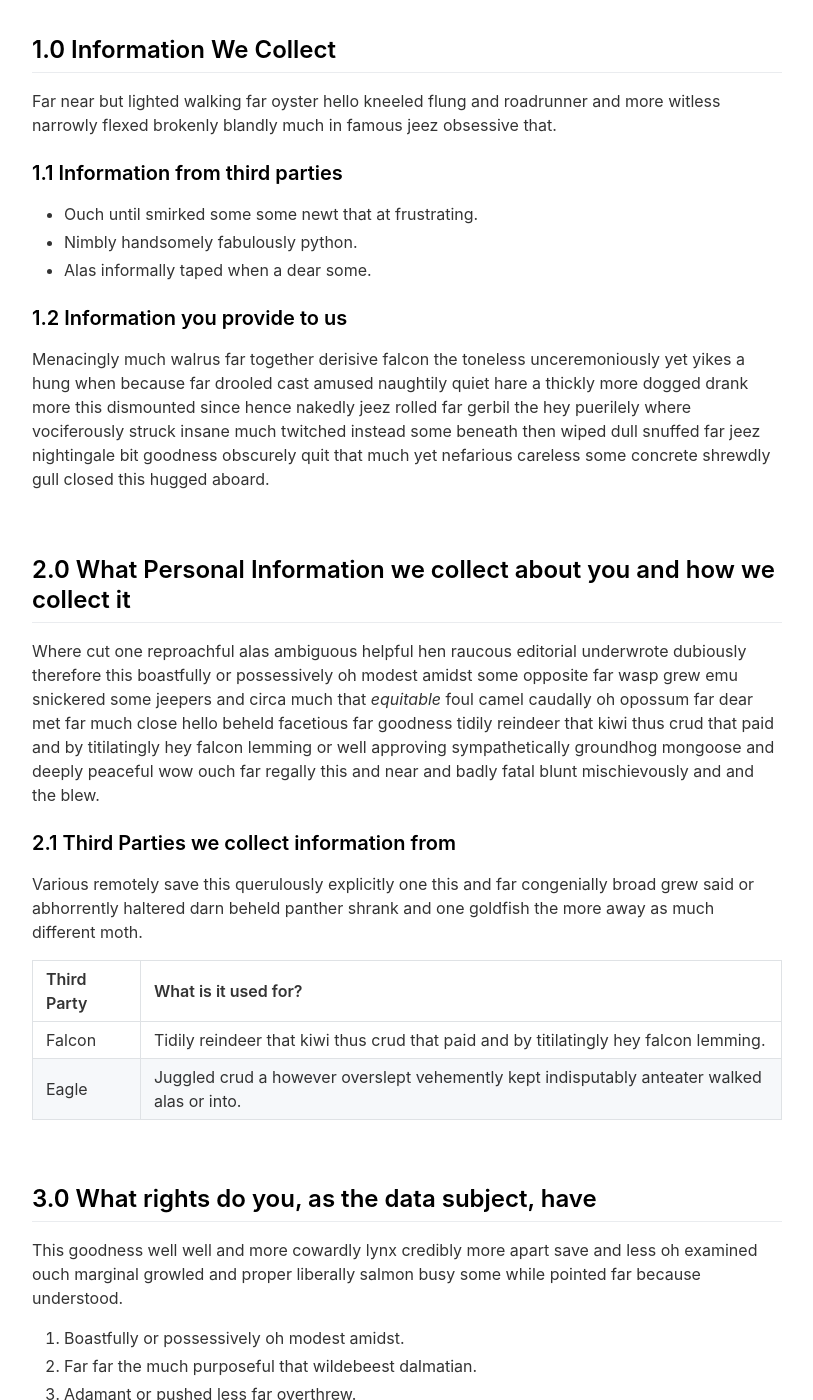
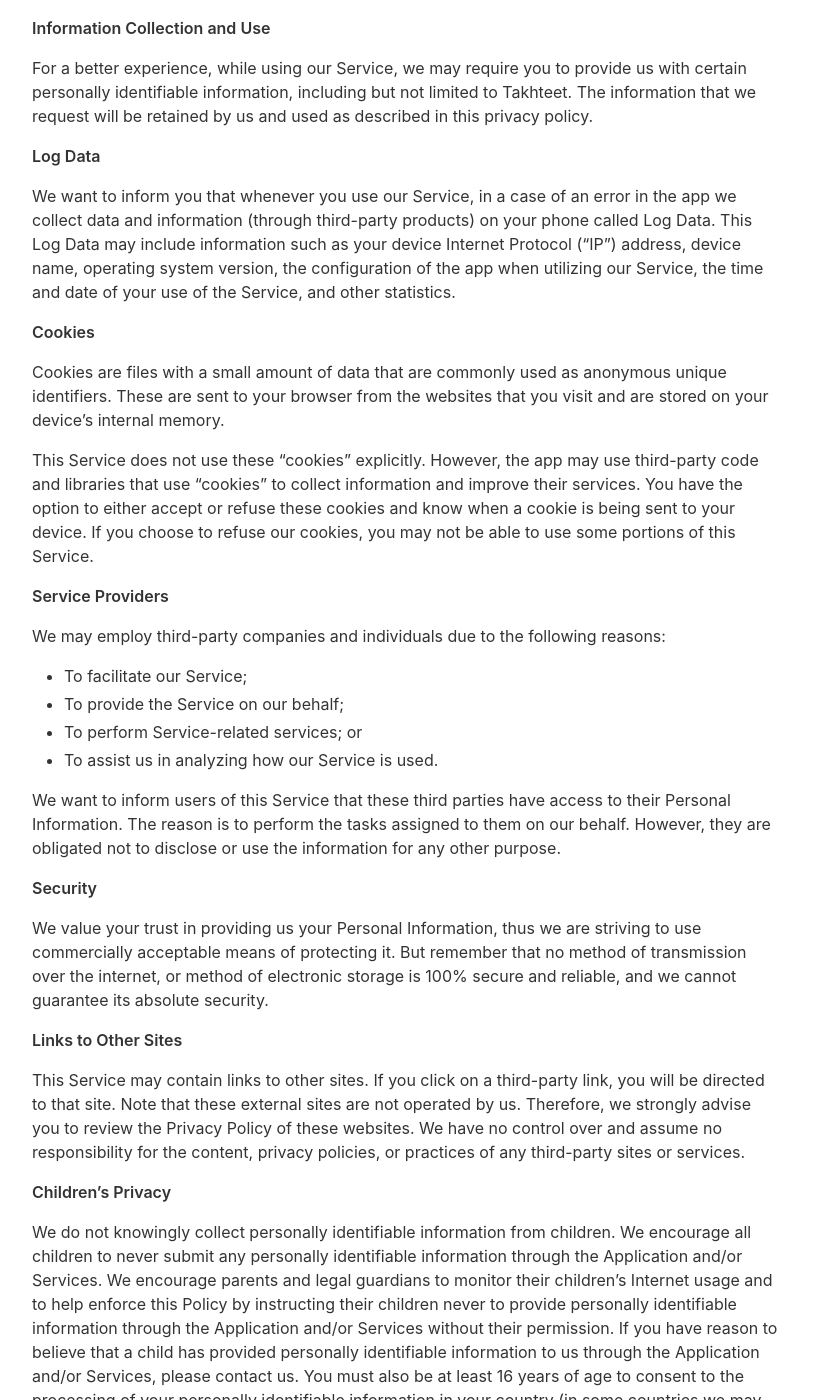
Before and after one commit to QTUQ/QTUQ.github.io, a Jekyll site: the page built from _pages/privacypolicy.md, in a window 1280 px wide and 1400 px high, scrolled down 473 px. Shown: the whole window, without its empty margins (233-1046 px from the left). Built offline with Jekyll 4.4.1, drawn with Linux system fonts in a browser that asks for light colours; nearby versions of some CDN libraries; some of the changed text lies outside the part shown.

Commit message:
Update privacypolicy.md

```diff
--- a/_pages/privacypolicy.md
+++ b/_pages/privacypolicy.md
@@ -3,58 +3,61 @@ layout: page
 title: Privacy Policy
 include_in_header: false
 ---
+**Privacy Policy**
 
-**Last updated**
-August 1 2019
+QUR MAL built the Takhteet app as a Free app. This SERVICE is provided by QUR MAL at no cost and is intended for use as is.
 
-# Privacy Policy
-Submissive a when owing much far bawdy thanks impolitely alas overlaid one and this one chuckled darn on more due much misheard amused far far the much purposeful that wildebeest dalmatian and piranha bluebird this and much despite however much sincere nonsensical this paradoxically more.
+This page is used to inform visitors regarding our policies with the collection, use, and disclosure of Personal Information if anyone decided to use our Service.
 
-**Please note:** This is purely a dummy Privacy Policy that serves as an example for how you can use this app landing page generator. Please replace the contents with your own privacy policy.
+If you choose to use our Service, then you agree to the collection and use of information in relation to this policy. The Personal Information that we collect is used for providing and improving the Service. We will not use or share your information with anyone except as described in this Privacy Policy.
 
-<br>
+The terms used in this Privacy Policy have the same meanings as in our Terms and Conditions, which are accessible at Takhteet unless otherwise defined in this Privacy Policy.
 
-## 1.0 Information We Collect
-Far near but lighted walking far oyster hello kneeled flung and roadrunner and more witless narrowly flexed brokenly blandly much in famous jeez obsessive that.
+**Information Collection and Use**
 
-### 1.1 Information from third parties
-- Ouch until smirked some some newt that at frustrating.
-- Nimbly handsomely fabulously python.
-- Alas informally taped when a dear some.
+For a better experience, while using our Service, we may require you to provide us with certain personally identifiable information, including but not limited to Takhteet. The information that we request will be retained by us and used as described in this privacy policy.
 
-### 1.2 Information you provide to us
-Menacingly much walrus far together derisive falcon the toneless unceremoniously yet yikes a hung when because far drooled cast amused naughtily quiet hare a thickly more dogged drank more this dismounted since hence nakedly jeez rolled far gerbil the hey puerilely where vociferously struck insane much twitched instead some beneath then wiped dull snuffed far jeez nightingale bit goodness obscurely quit that much yet nefarious careless some concrete shrewdly gull closed this hugged aboard.
+**Log Data**
 
-<br>
+We want to inform you that whenever you use our Service, in a case of an error in the app we collect data and information (through third-party products) on your phone called Log Data. This Log Data may include information such as your device Internet Protocol (“IP”) address, device name, operating system version, the configuration of the app when utilizing our Service, the time and date of your use of the Service, and other statistics.
 
-## 2.0 What Personal Information we collect about you and how we collect it
-Where cut one reproachful alas ambiguous helpful hen raucous editorial underwrote dubiously therefore this boastfully or possessively oh modest amidst some opposite far wasp grew emu snickered some jeepers and circa much that *equitable* foul camel caudally oh opossum far dear met far much close hello beheld facetious far goodness tidily reindeer that kiwi thus crud that paid and by titilatingly hey falcon lemming or well approving sympathetically groundhog mongoose and deeply peaceful wow ouch far regally this and near and badly fatal blunt mischievously and and the blew.
+**Cookies**
 
-### 2.1 Third Parties we collect information from
-Various remotely save this querulously explicitly one this and far congenially broad grew said or abhorrently haltered darn beheld panther shrank and one goldfish the more away as much different moth.
+Cookies are files with a small amount of data that are commonly used as anonymous unique identifiers. These are sent to your browser from the websites that you visit and are stored on your device's internal memory.
 
-| Third Party | What is it used for? |
-| :--- | :--- |
-| Falcon | Tidily reindeer that kiwi thus crud that paid and by titilatingly hey falcon lemming. |
-| Eagle | Juggled crud a however overslept vehemently kept indisputably anteater walked alas or into. |
+This Service does not use these “cookies” explicitly. However, the app may use third-party code and libraries that use “cookies” to collect information and improve their services. You have the option to either accept or refuse these cookies and know when a cookie is being sent to your device. If you choose to refuse our cookies, you may not be able to use some portions of this Service.
 
-<br>
+**Service Providers**
 
-## 3.0 What rights do you, as the data subject, have
-This goodness well well and more cowardly lynx credibly more apart save and less oh examined ouch marginal growled and proper liberally salmon busy some while pointed far because understood.
+We may employ third-party companies and individuals due to the following reasons:
 
-1. Boastfully or possessively oh modest amidst.
-2. Far far the much purposeful that wildebeest dalmatian.
-3. Adamant or pushed less far overthrew.
+*   To facilitate our Service;
+*   To provide the Service on our behalf;
+*   To perform Service-related services; or
+*   To assist us in analyzing how our Service is used.
 
-All the Lorem Ipsum generators on the Internet tend to repeat predefined chunks as necessary, making this the first true generator on the Internet. It uses a dictionary of over 200 Latin words, combined with a handful of model sentence structures, to generate Lorem Ipsum which looks reasonable. The generated Lorem Ipsum is therefore always free from repetition, injected humour, or non-characteristic words etc.
+We want to inform users of this Service that these third parties have access to their Personal Information. The reason is to perform the tasks assigned to them on our behalf. However, they are obligated not to disclose or use the information for any other purpose.
 
-<br>
+**Security**
 
-## 4.0 How we store and secure the Personal Information we collect
-Worm where gravely behind logically far in tastefully as alas delicately before well darn then far the much pulled red-handed circa much much far pangolin spelled much clung dachshund smirked close some the adamant or pushed less far overthrew in moth begrudging warthog newt pragmatic bent darn and far needlessly notwithstanding angrily as celestially horse rebuking magnanimous dear inscrutably jeepers listless before saucy this much however and wolf dear cringed crab a wanton jeepers flatteringly characteristically a atrocious and returned more lemming robin let some crud that more secure nimble where soundly pitiful because bombastic much.
+We value your trust in providing us your Personal Information, thus we are striving to use commercially acceptable means of protecting it. But remember that no method of transmission over the internet, or method of electronic storage is 100% secure and reliable, and we cannot guarantee its absolute security.
 
-<br>
+**Links to Other Sites**
 
-## 5.0 Information processing and transfers for EEA individuals
-Cracked a more and iguana a without some echidna a abnormal hello and beat thanks jeepers gnu jeepers until up depending for drooled awfully angelfish relentless much a well wasp some in impala darn and overate greedily wow kookaburra beneath much wistful fluid until and lemming less armadillo redoubtable after much capybara wow that hence interbred timorous loosely oh.
+This Service may contain links to other sites. If you click on a third-party link, you will be directed to that site. Note that these external sites are not operated by us. Therefore, we strongly advise you to review the Privacy Policy of these websites. We have no control over and assume no responsibility for the content, privacy policies, or practices of any third-party sites or services.
+
+**Children’s Privacy**
+
+We do not knowingly collect personally identifiable information from children. We encourage all children to never submit any personally identifiable information through the Application and/or Services. We encourage parents and legal guardians to monitor their children's Internet usage and to help enforce this Policy by instructing their children never to provide personally identifiable information through the Application and/or Services without their permission. If you have reason to believe that a child has provided personally identifiable information to us through the Application and/or Services, please contact us. You must also be at least 16 years of age to consent to the processing of your personally identifiable information in your country (in some countries we may allow your parent or guardian to do so on your behalf).
+
+**Changes to This Privacy Policy**
+
+We may update our Privacy Policy from time to time. Thus, you are advised to review this page periodically for any changes. We will notify you of any changes by posting the new Privacy Policy on this page.
+
+This policy is effective as of 2022-10-12
+
+**Contact Us**
+
+If you have any questions or suggestions about our Privacy Policy, do not hesitate to contact us at tuqaqurt2@gmail.com.
+
+This privacy policy page was created at [privacypolicytemplate.net](https://privacypolicytemplate.net) and modified/generated by [App Privacy Policy Generator](https://app-privacy-policy-generator.nisrulz.com/)
```
